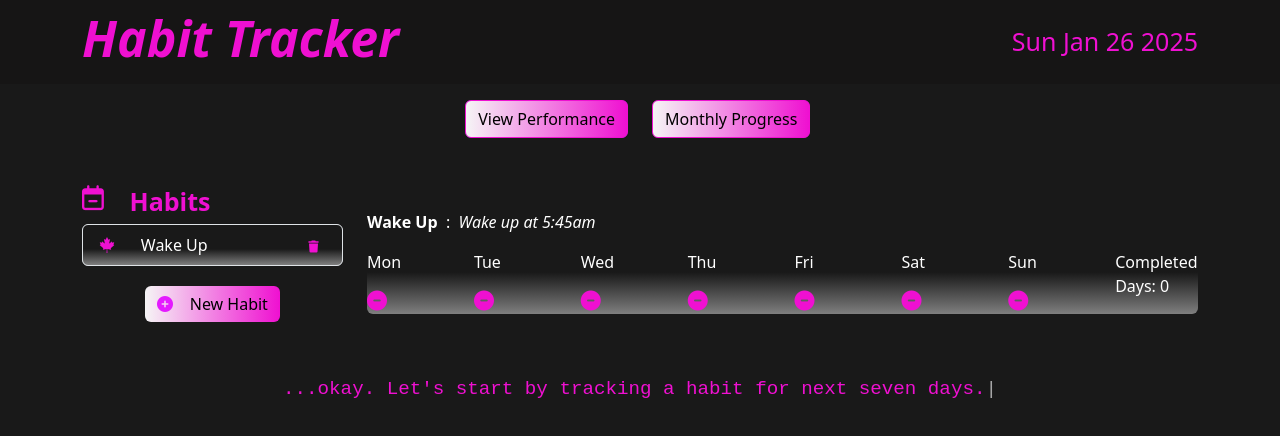
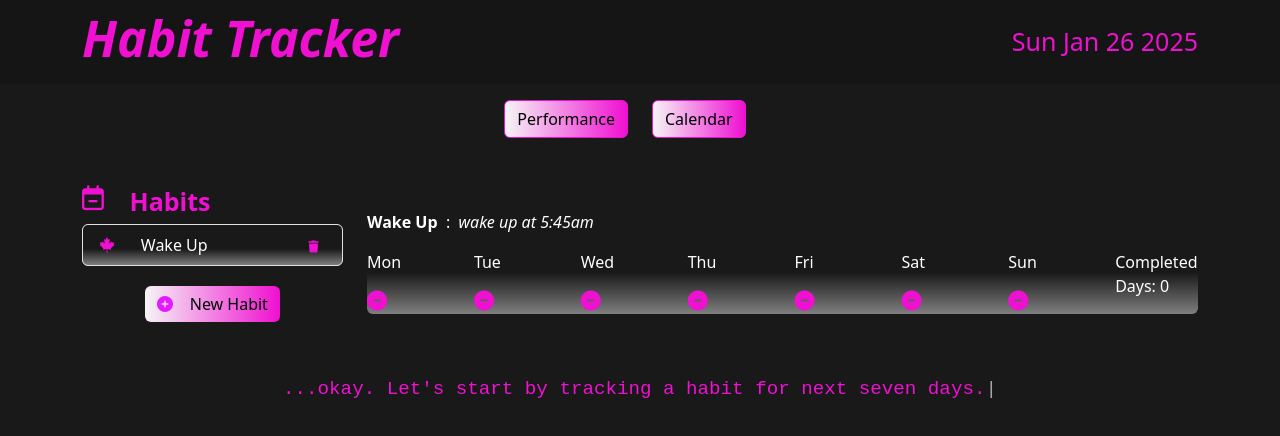
Before and after one commit to qamarser/habit-tracker, a React (Vite) app: page / in a window 1280 px wide. Shown: the top 436 px of the page. Built offline with nearby package versions, Linux system fonts and the light colour scheme.

Commit message:
minor rectifications

```diff
--- a/src/App.jsx
+++ b/src/App.jsx
@@ -51,7 +51,7 @@ function App() {
               className="btn btn-primary"
               onClick={() => navigate('/performance')}
             >
-              View Performance
+              Performance
             </button>
           </Col>
           <Col >
@@ -59,7 +59,7 @@ function App() {
               className="btn btn-secondary"
               onClick={() => navigate('/MonthlyCalendar')}
             >
-              Monthly Progress
+              Calendar
             </button>
           </Col>
         </Row>
--- a/src/features/habitSlice.jsx
+++ b/src/features/habitSlice.jsx
@@ -10,17 +10,16 @@ export const details = [
   { day: "Sun", status: "none" },
 ];
 
-// Load habits from local storage if available, otherwise set default habits
+// Load habits from local storage if available, otherwise set default habit
 const habitsFromStorage = localStorage.getItem("newHabits")
   ? JSON.parse(localStorage.getItem("newHabits"))
   : [
       {
         title: "Wake Up",
-        description: "Wake up at 5:45am",
+        description: "wake up at 5:45am",
         details,
-        completedDays: 0, // Track completed days
-        showCongrats: false, // Prevent repeated popups
-        goalDesired: 21, // Define the goal for habit formation
+        completedDays: 0, // Ensure it's initialized
+        showCongrats: false, // Ensure the congrats flag is initialized
       },
     ];
 
@@ -53,33 +52,46 @@ const habitSlice = createSlice({
     changeStatus: (state, { payload }) => {
       state.habits.forEach((habit) => {
         if (habit.title === payload.title) {
-          let completedCount = habit.completedDays; // Start with the current count
+          let completedCount = habit.completedDays; // Start with current completedDays count
 
           habit.details.forEach((detail) => {
             if (detail.day === payload.details[0].day) {
               const oldStatus = detail.status; // Save the old status
-              detail.status = payload.details[0].status; // Update the status
+              detail.status = payload.details[0].status; // Update the day's status
 
-              // Increment completedDays if changing from "none" or "fail" to "done"
+              // Only increment completedDays if the status is changed to "done"
               if (detail.status === "done" && oldStatus !== "done") {
-                completedCount++;
+                completedCount++; // Increment if we mark it as "done"
               }
 
-              // Decrement completedDays if changing from "done" to another status
-              if (oldStatus === "done" && detail.status !== "done") {
-                completedCount--;
-              }
+    //           // Do nothing to completedDays if we change it to "none" or "fail"
+    //           // We don't decrement completedDays if the status was previously "done"
+    //         }
+    //       });
+
+    //       // Update completedDays without limiting it to 21
+    //       habit.completedDays = completedCount;
+
+    //       // If the habit reaches 21 days, show congratulations
+    //       habit.showCongrats = habit.completedDays === 21;
+    //     }
+    //   });
+
+    //   window.localStorage.setItem("newHabits", JSON.stringify(state.habits));
+    // },
+         // Decrement completedDays only if changing from "done" to another status
+
       }
     });
 
-          // Update completedDays and ensure it's synced
     habit.completedDays = completedCount;
 
-          // Check if goalDesired is reached and update showCongrats
-          if (completedCount === habit.goalDesired && !habit.showCongrats) {
-            habit.showCongrats = true; // Mark congratulations as shown
-          } else if (completedCount !== habit.goalDesired) {
-            habit.showCongrats = false; // Reset if no longer at goal
+    // Show congrats only when completedDays reaches exactly 21
+    if (completedCount === 21 && !habit.showCongrats) {
+      alert("Congratulations, you formed a habit!");
+      habit.showCongrats = true;
+    } else if (completedCount !== 21) {
+      habit.showCongrats = false; // Reset if not at 21
     }
   }
 });
```
Lines whose indentation alone changed are shown as unchanged.
